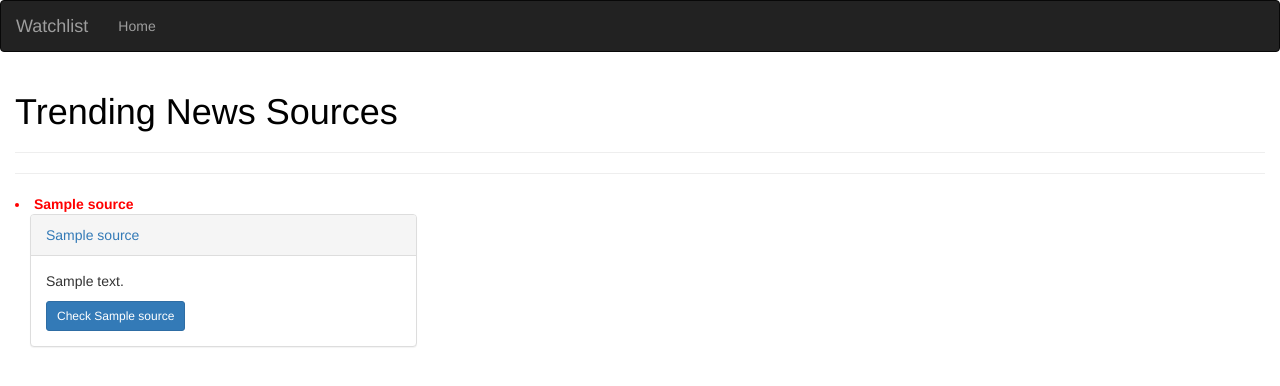
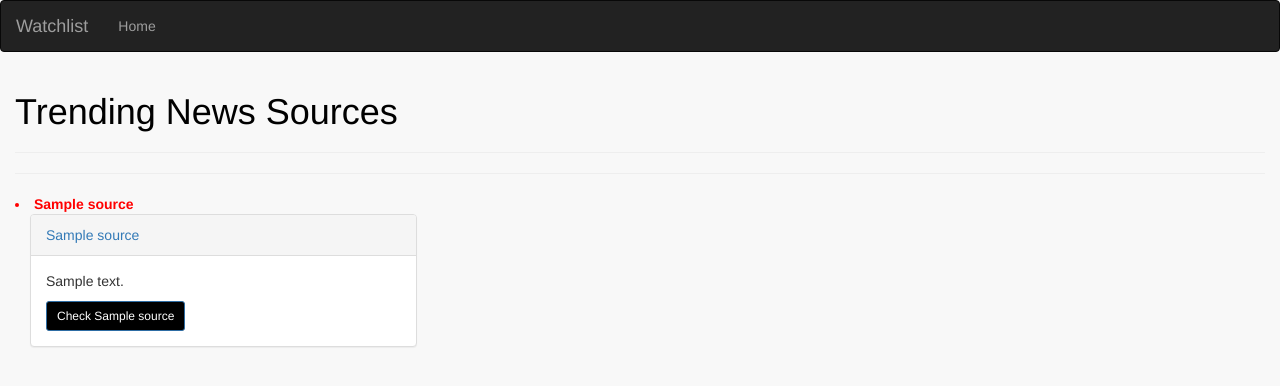
Before and after one commit to JamesOdera/news-h, a Flask app: template app/templates/index.html in a window 1280 px wide. Shown: the top 386 px of the page. Run offline with Flask 2, Linux system fonts and the light colour scheme; the template is opened without the code that fills it: most values are stand-ins (such as "Sample title", 1, 10 or a date in 2020); parts of the project's set-up code (start-up, migrations or seed data) failed here and were passed over; some libraries are stand-ins or nearby versions.

Commit message:
add the c style

```diff
--- /dev/null
+++ b/app/static/css/index.css
@@ -0,0 +1,19 @@
+body {
+    background-color: rgb(248, 248, 248);
+}
+h1 {
+    color: rgb(0, 0, 0);
+}
+.panel-heading {
+    background-color: black;
+}
+
+.btn {
+    background-color: black;
+    color: white;
+}
+
+.btn a:hover{
+    background-color: white;
+    color: black;
+}
--- a/app/templates/index.html
+++ b/app/templates/index.html
@@ -1,6 +1,11 @@
 
 {% extends 'base.html'%}
 {% import 'macros.html' as macro%}
+
+{% block styles%}
+    {{ super() }}
+    <link rel="stylesheet" href="{{url_for('static',filename='css/index.css')}}">
+{% endblock %}
 <!DOCTYPE html>
 <html lang="en">
 <head>
```
